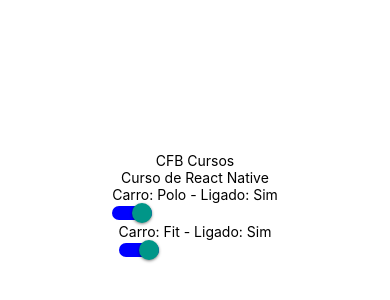
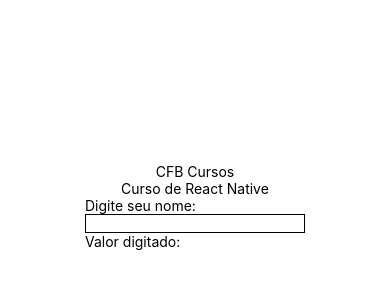
Before and after one commit to AlexManoel-dev/treino-reactNative, a React Native app: screen / in a window 390 px wide. Shown: the part 228-528 px from the top of the page. Built offline with nearby package versions, Linux system fonts and the light colour scheme.

Commit message:
Usando TextInput

```diff
--- a/App.js
+++ b/App.js
@@ -1,15 +1,14 @@
 // import React, { Component } from 'react';
 import React, {useState} from 'react';
 import { StyleSheet, Text, View, SafeAreaView, Image, Button, Alert, ImageBackground, KeyboardAvoidingView, TouchableOpacity } from 'react-native';
-import Carro2 from './componentes/carro2'
+import CT from './componentes/caixaDeTexto'
 
 export default function App() {
   return (
     <SafeAreaView style={styles.container}>
       <Text>CFB Cursos</Text>
       <Text>Curso de React Native</Text>
-      <Carro2 nome='Polo'/>
-      <Carro2 nome='Fit'/>
+      <CT/>
     </SafeAreaView>
   );
 }
--- /dev/null
+++ b/componentes/caixaDeTexto.js
@@ -0,0 +1,29 @@
+import React, { useState } from 'react'
+import { View, TextInput, Text, StyleSheet } from 'react-native'
+
+export default function(){
+
+    const [nome,setNome] = useState('')
+
+    return(
+        <View>
+            <Text>Digite seu nome:</Text>
+            <TextInput
+                style={styles.input}
+                value={nome}
+                onChangeText={text=>{
+                    setNome(text)}
+                }
+                autoCapitalize='words'
+            />
+            <Text>Valor digitado: {nome}</Text>
+        </View>
+    )
+}
+
+const styles = StyleSheet.create({
+    input: {
+        borderWidth: 1,
+        borderColor: 'black'
+    }
+})
```
